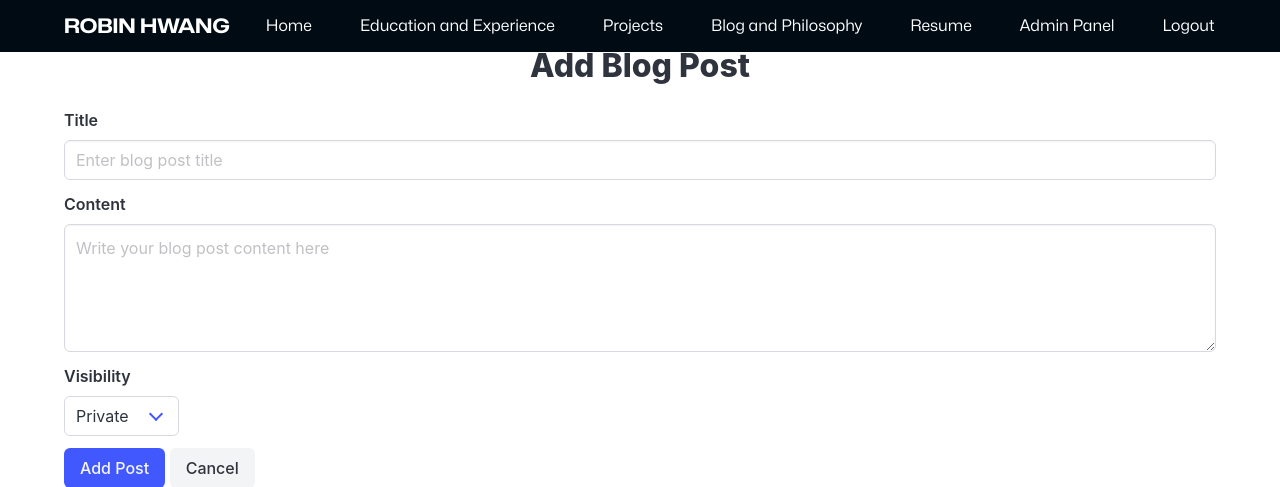
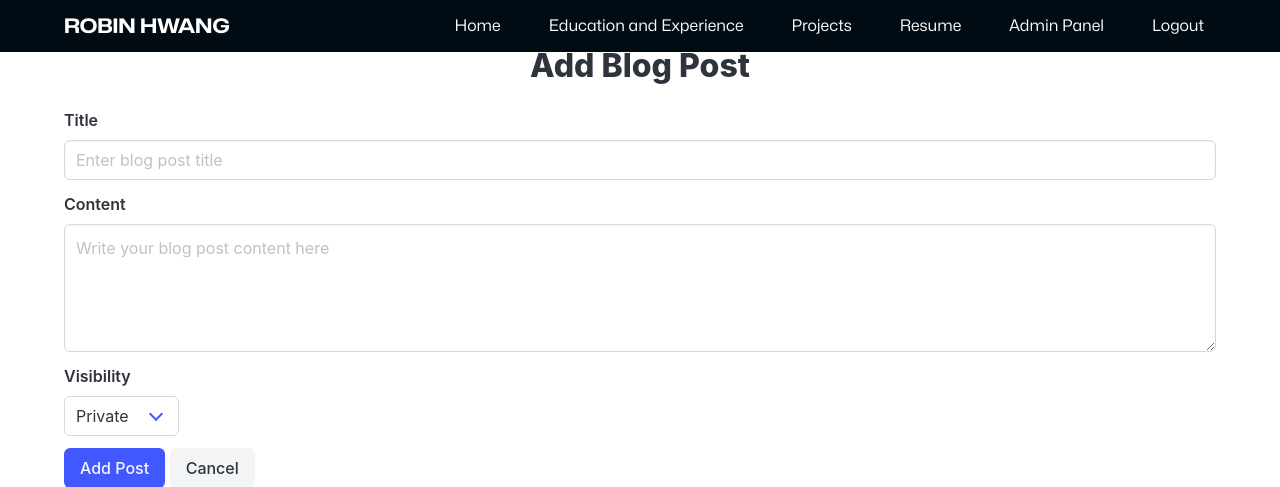
Before and after one commit to rhwang1226/robinhwangv2, a Flask app: page /admin/add_blog_post in a window 1280 px wide. Shown: the top 487 px of the page. Run offline with Flask 3, Linux system fonts and the light colour scheme; the visitor is signed in with stand-in values (Sample User, id 1); some libraries are stand-ins or nearby versions.

Commit message:
removed blog from navbar

```diff
--- a/robinhwang/templates/navbar.html
+++ b/robinhwang/templates/navbar.html
@@ -31,9 +31,9 @@
                         Projects
                     </a>
 
-                    <a class="navbar-item px-5" style="color:white;" href="/blogandphilosophy">
+                    <!-- <a class="navbar-item px-5" style="color:white;" href="/blogandphilosophy">
                         Blog and Philosophy
-                    </a>
+                    </a> -->
 
                     <a class="navbar-item px-5" style="color:white;" href="{{ url_for('static', filename='uploads/resume.pdf') }}">
                         Resume
```
